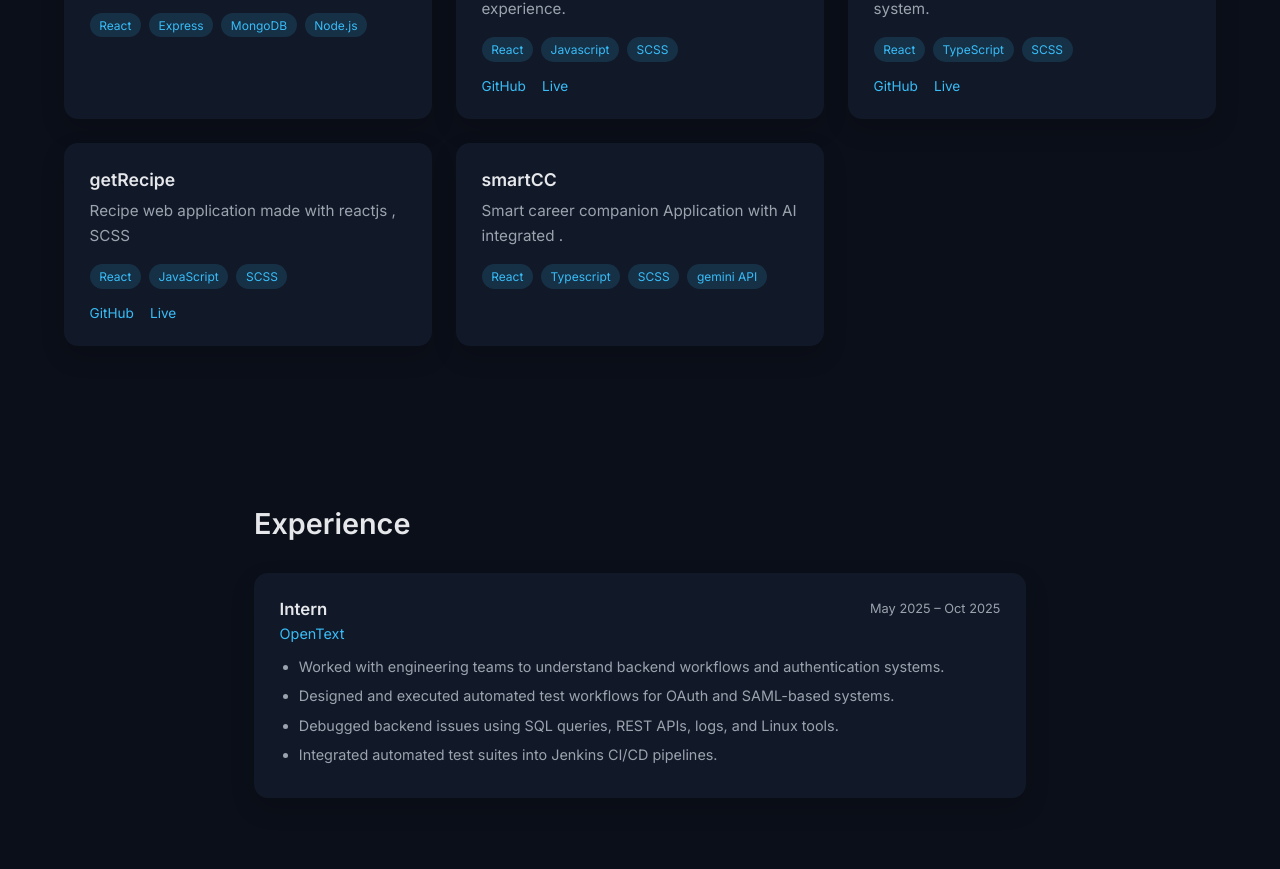
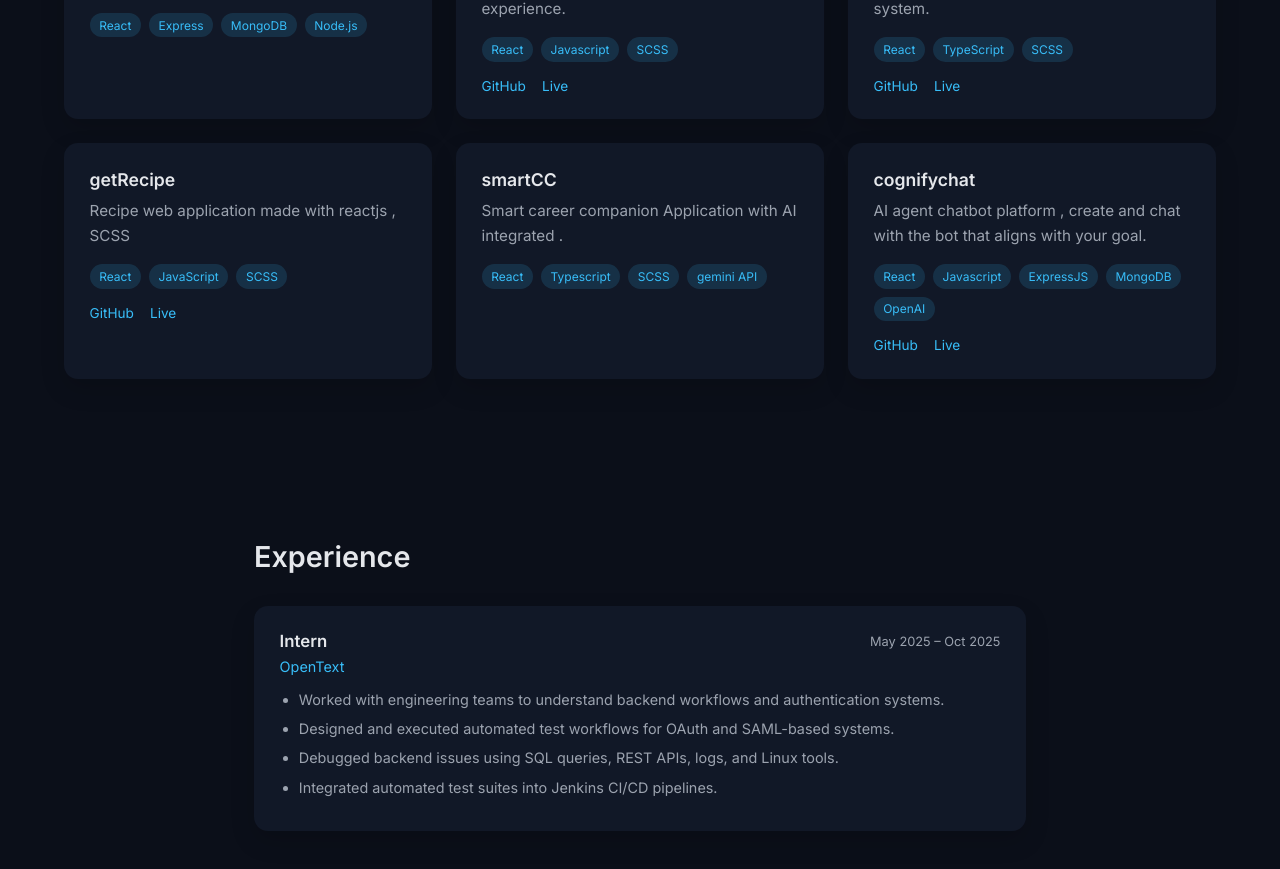
Before and after one commit to OmcarSawant/portfolio, a React (Vite) app: page / in a window 1280 px wide. Shown: the part 1973-2842 px from the top of the page. Built offline with nearby package versions, Linux system fonts and the light colour scheme.

Commit message:
Update Projects component with new project entries
Added new projects to the Projects component and updated the existing project list.

```diff
--- a/src/components/Projects/Projects.tsx
+++ b/src/components/Projects/Projects.tsx
@@ -45,6 +45,13 @@ const projects: Project[] = [
     description:
       "Smart career companion Application with AI integrated .",
     tech :["React", "Typescript" , "SCSS" , "gemini API"],
+  },{
+    title : "cognifychat",
+    description :
+      "AI agent chatbot platform , create and chat with the bot that aligns with your goal.",
+    tech : ["React","Javascript","ExpressJS","MongoDB","OpenAI"],
+    github:"https://github.com/OmcarSawant/cognify_frontend",
+    live:"https://cognifychat.vercel.app/",
   }
 ];
 
```
